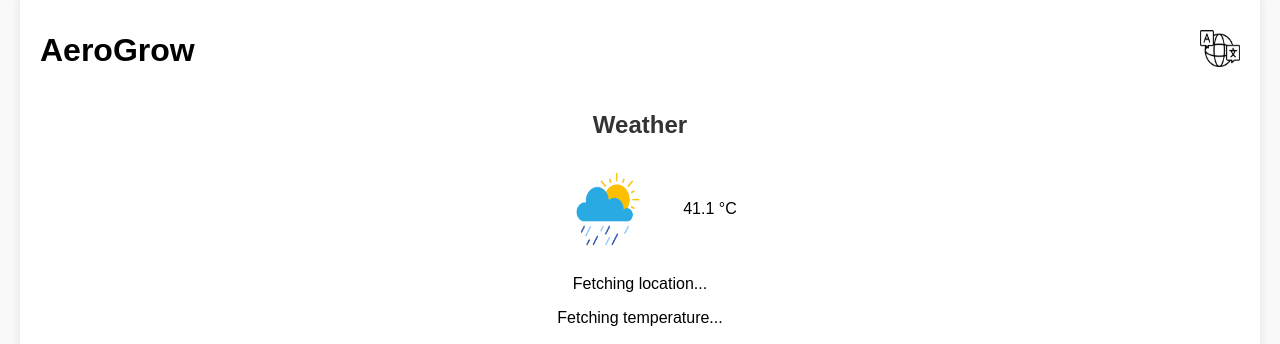
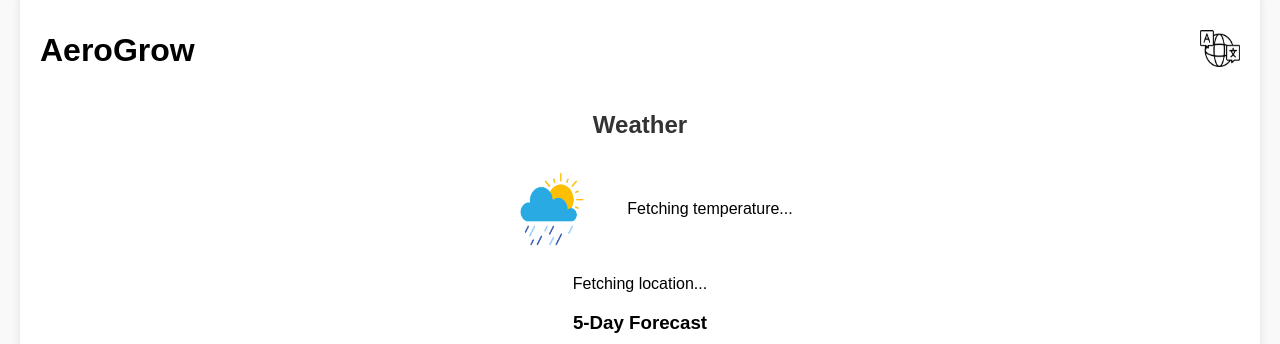
Before and after one commit to jj-amogelang/AeroGrow, a Flask app: page / in a window 1280 px wide. Shown: the part 29-373 px from the top of the page. Run offline with Flask 3, Linux system fonts and the light colour scheme.

Commit message:
New tings fam

```diff
--- a/app.py
+++ b/app.py
@@ -5,7 +5,7 @@
 app = Flask(__name__)
 
 # Your OpenWeatherMap API key
-OPENWEATHER_API_KEY = ''
+OPENWEATHER_API_KEY = 'd2c3bebe233beec28447108d23b4661b'
 
 @app.route('/')
 def home():
@@ -43,11 +43,10 @@
 
 @app.route('/get_weather', methods=['POST'])
 def get_weather():
-    # Get the location data from the request
     city = request.json.get('city')
     country = request.json.get('country')
 
-    # Fetch weather data from OpenWeatherMap
+    # Fetch current weather data from OpenWeatherMap
     weather_url = f'https://api.openweathermap.org/data/2.5/weather?q={city},{country}&units=metric&appid={OPENWEATHER_API_KEY}'
     response = requests.get(weather_url)
 
@@ -58,6 +57,40 @@
     else:
         return jsonify({'error': 'Unable to fetch weather data'}), response.status_code
 
+@app.route('/get_forecast', methods=['POST'])
+def get_forecast():
+    city = request.json.get('city')
+    country = request.json.get('country')
+
+    # Fetch 5-day weather forecast from OpenWeatherMap
+    forecast_url = f'https://api.openweathermap.org/data/2.5/forecast?q={city},{country}&units=metric&appid={OPENWEATHER_API_KEY}'
+    response = requests.get(forecast_url)
+
+    if response.status_code == 200:
+        forecast_data = response.json()
+        # Extract relevant forecast data
+        forecast_list = []
+        for item in forecast_data['list']:
+            date = item['dt_txt'].split(" ")[0]  # Get the date part
+            temp = item['main']['temp']
+            forecast_list.append({'date': date, 'temp': temp})
+
+        # Group by date and take the average temperature for each day
+        daily_forecast = {}
+        for entry in forecast_list:
+            date = entry['date']
+            temp = entry['temp']
+            if date not in daily_forecast:
+                daily_forecast[date] = []
+            daily_forecast[date].append(temp)
+
+        # Calculate average temperatures
+        average_forecast = [{'date': date, 'temp': sum(temps) / len(temps)} for date, temps in daily_forecast.items()]
+
+        return jsonify(average_forecast)
+    else:
+        return jsonify({'error': 'Unable to fetch forecast data'}), response.status_code
+
 @app.route('/community')
 def community():
     return render_template('community.html')  # Ensure you have a community.html template
--- a/templates/index.html
+++ b/templates/index.html
@@ -6,7 +6,7 @@
     <link rel="stylesheet" href="{{ url_for('static', filename='style.css') }}">
     <title>AeroGrow</title>
     <script>
-        const apiKey = ''; // Replace with your OpenCage API key
+        const apiKey = 'ef93ffe8bf8d4e809578cc798fdfc7c4'; // Replace with your OpenCage API key
 
         function toggleDropdown() {
             document.getElementById("languageDropdown").classList.toggle("show");
@@ -76,6 +76,34 @@
                             console.error('Error fetching weather data:', error);
                             document.getElementById("weatherInfo").innerText = "Error fetching weather data.";
                         });
+
+                        // Fetch 5-day weather forecast
+                        fetch('/get_forecast', {
+                            method: 'POST',
+                            headers: {
+                                'Content-Type': 'application/json'
+                            },
+                            body: JSON.stringify({ city: city, country: country })
+                        })
+                        .then(response => response.json())
+                        .then(forecastData => {
+                            if (Array.isArray(forecastData)) {
+                                const forecastContainer = document.getElementById("forecast");
+                                forecastContainer.innerHTML = ""; // Clear previous forecast
+
+                                forecastData.forEach(day => {
+                                    const forecastItem = document.createElement("div");
+                                    forecastItem.className = "forecast-item";
+                                    forecastItem.innerHTML = `<strong>${day.date}</strong>: ${day.temp.toFixed(1)} °C`;
+                                    forecastContainer.appendChild(forecastItem);
+                                });
+                            } else {
+                                console.error('Error fetching forecast data:', forecastData.error);
+                            }
+                        })
+                        .catch(error => {
+                            console.error('Error fetching forecast data:', error);
+                        });
                     } else {
                         document.getElementById("location").innerText = "Location not found.";
                     }
@@ -131,10 +159,16 @@
             <h2>Weather</h2>
             <div class="weather-info">
                 <img src="{{ url_for('static', filename='images/weather.jpg') }}" alt="Weather Icon" class="weather-icon">
-                <p>41.1 °C</p>
+                <p id="weatherInfo">Fetching temperature...</p> <!-- Display current temperature here -->
+
             </div>
-            <p id="location">Fetching location...</p> <!-- Display city and country here -->
-            <p id="weatherInfo">Fetching temperature...</p> <!-- Display current temperature here -->
+            <div class="location-info">
+                <p id="location">Fetching location...</p> <!-- Display city and country here -->
+            </div>
+            <div class="forecast">
+                <h3>5-Day Forecast</h3>
+                <div id="forecast"></div> <!-- Forecast data will be populated here -->
+            </div>
         </div>
 
         <!-- Hero Image -->
```
